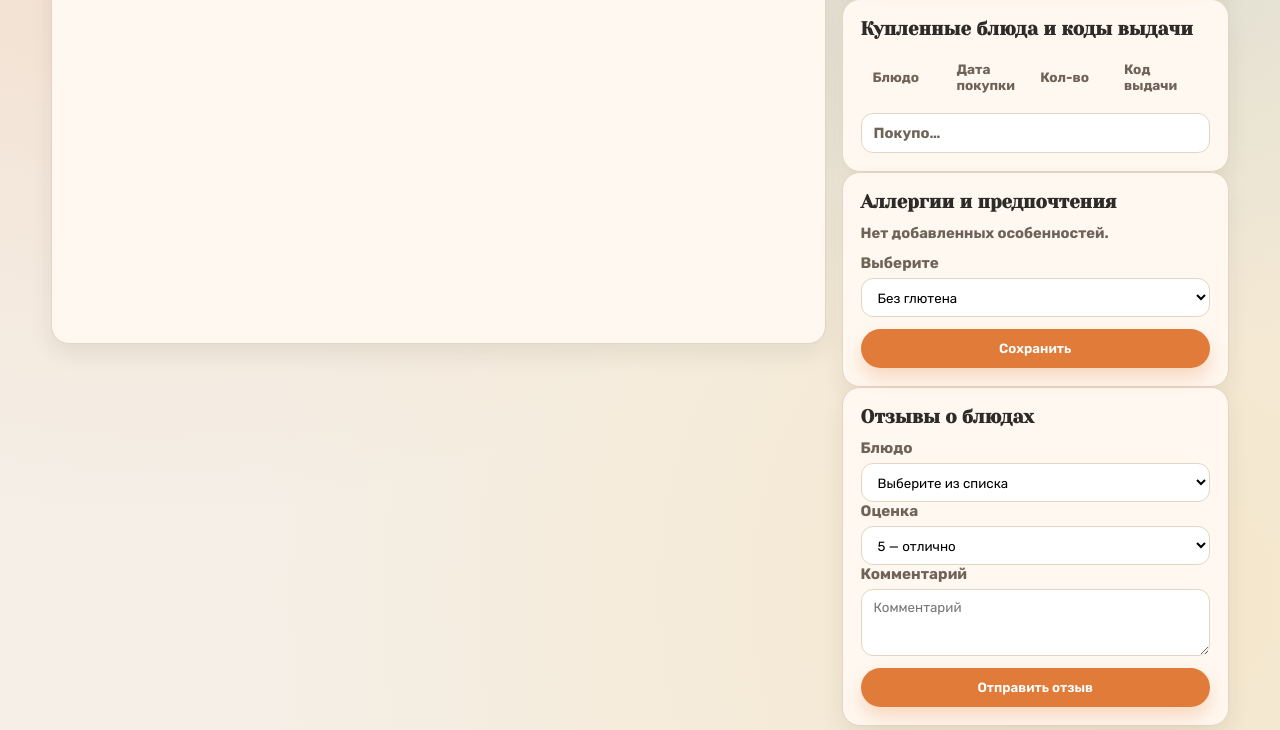
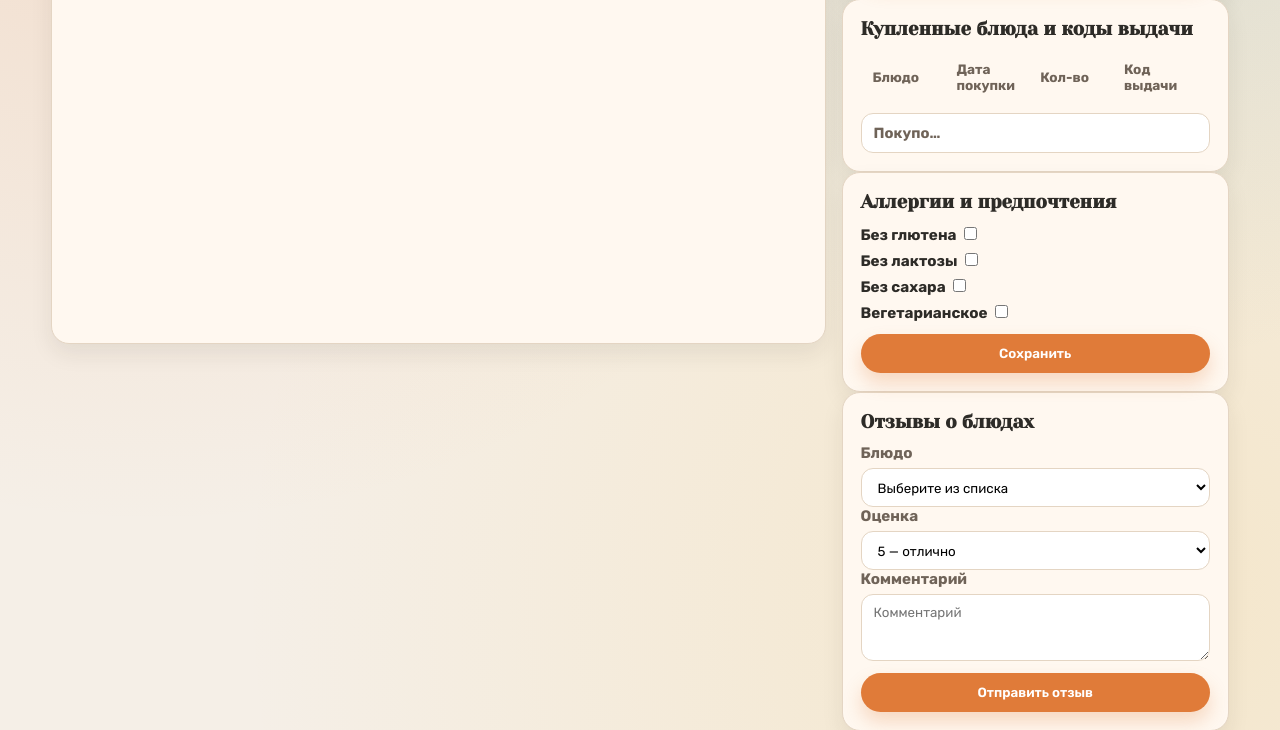
Before and after one commit to NickName2025/canteen_management, a Django app: page /student/ in a window 1280 px wide. Shown: the part 585-1315 px from the top of the page. Run offline with Django 4.2, Linux system fonts and the light colour scheme; tables that the repository leaves empty hold one stand-in row (values such as "Sample post").

Commit message:
Добавлен учёт аллергий & создана база данных для отзывов

```diff
--- a/student/models.py
+++ b/student/models.py
@@ -4,10 +4,14 @@
 class Dishes(models.Model):
     name = models.CharField(max_length=150, unique=True, verbose_name='Название')
     slug = models.SlugField(max_length=200, unique=True, blank=True, null=True, verbose_name='URL')
-    composition = models.TextField(blank=False, null=True, verbose_name='Состав')
     price = models.DecimalField(default=0.00, max_digits=7, decimal_places=2, verbose_name='Цена')
     quantity = models.PositiveIntegerField(default=0, verbose_name='Количество')
     food_intake = models.CharField(max_length=150, verbose_name='Приём пищи')
+
+    is_glucose = models.BooleanField(verbose_name="Есть глюкоза")
+    is_lactose = models.BooleanField(verbose_name="Есть лактоза")
+    is_sugar = models.BooleanField(verbose_name="Есть сахара")
+    is_vegetarian = models.BooleanField(verbose_name="Вегетарианское")
 
     class Meta:
         db_table = 'dishes'
@@ -18,11 +22,22 @@
     def __str__(self):
         return f"{self.name} Количество - {self.quantity}"
 
-    def display_composition(self):
-        return self.composition.replace("|", ", ")
-
     def get_subscription_price(self):
         return self.price*8/10
 
     def display_subscription_price(self):
         return f"{self.get_subscription_price()}"
+
+class Reviews(models.Model):
+    dish_name = models.CharField(max_length=150, unique=True, verbose_name='Название блюда')
+    estimation = models.CharField(max_length=150, unique=True, verbose_name='Оценка')
+    comment = models.TextField(verbose_name="Комментарий")
+
+    class Meta:
+        db_table = 'reviews'
+        verbose_name = 'Отзыв'
+        verbose_name_plural = 'Отзывы'
+        ordering = ("id", )
+
+    def __str__(self):
+        return f"{self.dish_name} | {self.estimation}"
--- a/student/templates/student/student.html
+++ b/student/templates/student/student.html
@@ -42,7 +42,6 @@
                                     <div class="menu-card-head">
                                         <h4>{{ dish.name }} - {{ dish.quantity }} ед</h4>
                                     </div>
-                                    <p class="menu-desc">{{ dish.display_composition }}</p>
                                     <div class="menu-actions">
                                         <button class="menu-qty-btn" type="button"><a href="{% url "cart:cart_add" dish.slug dish.price %}">+1 ({{ dish.price }} ₽/ед)</a></button>
                                         <button class="menu-qty-btn" type="button"><a href="{% url "cart:cart_add" dish.slug dish.get_subscription_price %}">+5 ({{ dish.display_subscription_price }} ₽/ед)</a></button>
@@ -79,21 +78,44 @@
                             </div>
                         </div>
                     </section>
-
                     <section class="card" id="profile">
                         <h3>Аллергии и предпочтения</h3>
-                        <p class="empty">Нет добавленных особенностей.</p>
-                        <div class="field">
-                            <span>Выберите</span>
-                            <select name="allergy" aria-label="Аллергия или предпочтение">
-                                <option>Без глютена</option>
-                                <option>Без лактозы</option>
-                                <option>Без орехов</option>
-                                <option>Вегетарианское</option>
-                                <option>Без сахара</option>
-                            </select>
-                        </div>
-                        <button class="btn" type="button">Сохранить</button>
+                        <form action="{% url "student:allergy_indication" %}" method="post">
+                            {% csrf_token %}
+                            <div class="field">
+                                <div>
+                                    <label class="form-label">Без глютена</label>
+                                    <input type="checkbox" class="form-control" name="Gluten_free" value="Без глютена"
+                                    {% if request.POST.Gluten_free %}checked{% endif %}/>
+                                </div>
+
+                                <div>
+                                    <label class="form-label">Без лактозы</label>
+                                    <input type="checkbox" class="form-control" name="Lactose_free" value="Без лактозы"
+                                    {% if request.POST.Lactose_free %}checked{% endif %}/>
+                                </div>
+
+                                <div>
+                                    <label class="form-label">Без сахара</label>
+                                    <input type="checkbox" class="form-control" name="Sugar_free" value="Без сахара"
+                                    {% if request.POST.Sugar_free %}checked{% endif %}/>
+                                </div>
+
+                                <div>
+                                    <label class="form-label">Вегетарианское</label>
+                                    <input type="checkbox" class="form-control" name="Vegetarian" value="Вегетарианское"
+                                    {% if request.POST.Vegetarian %}checked{% endif %}/>
+                                </div>
+                                {% comment %} <select name="allergy" class="form-control" aria-label="Аллергия или предпочтение">
+                                    <option value="Без глютена">Без глютена</option>
+                                    <option value="Без лактозы">Без лактозы</option>
+                                    <option value="Вегетарианское">Вегетарианское</option>
+                                    <option value="Без сахара">Без сахара</option>
+                                </select> {% endcomment %}
+                            </div>
+                            <button class="btn" type="submit">Сохранить</button>
+                        </form>
+
                     </section>
 
                     <section class="card">
@@ -107,11 +129,11 @@
                         <div class="field">
                             <span>Оценка</span>
                             <select name="rating" aria-label="Оценка">
-                                <option>5 — отлично</option>
-                                <option>4 — хорошо</option>
-                                <option>3 — нормально</option>
-                                <option>2 — плохо</option>
-                                <option>1 — ужасно</option>
+                                <option value="5">5 — отлично</option>
+                                <option value="4">4 — хорошо</option>
+                                <option value="3">3 — нормально</option>
+                                <option value="2">2 — плохо</option>
+                                <option value="1">1 — ужасно</option>
                             </select>
                         </div>
                         <div class="field">
--- a/student/urls.py
+++ b/student/urls.py
@@ -6,4 +6,5 @@
 
 urlpatterns = [
     path('student/', views.student, name='student'),
+    path('student/', views.allergy_indication, name='allergy_indication'),
 ]
--- a/student/views.py
+++ b/student/views.py
@@ -1,3 +1,4 @@
+from django.contrib.auth.decorators import login_required
 from django.shortcuts import render
 
 from student.models import Dishes
@@ -5,8 +6,28 @@
 def student(request):
     dishes = Dishes.objects.all()
 
+    if request.POST.get("Gluten_free") is not None:
+        dishes = dishes.exclude(is_glucose=True)
+    if request.POST.get("Lactose_free") is not None:
+        dishes = dishes.exclude(is_lactose=True)
+    if request.POST.get("Sugar_free") is not None:
+        dishes = dishes.exclude(is_sugar=True)
+    if request.POST.get("Vegetarian") is not None:
+        dishes = dishes.exclude(is_vegetarian=True)
+
+    # exclude
+
     context = {
         "dishes": dishes,
     }
 
     return render(request, "student/student.html", context)
+
+@login_required
+def allergy_indication(request):
+    if request.method == 'POST':
+        print("POST")
+        print(request.POST.get("Gluten_free"))
+        print(request.POST.get("Lactose_free"))
+
+    return render(request, "student/student.html")
```
Also changed, not shown: student/admin.py (+15 -3 lines), carts/migrations/0001_initial.py, student/migrations/0001_initial.py, users/migrations/0001_initial.py.
